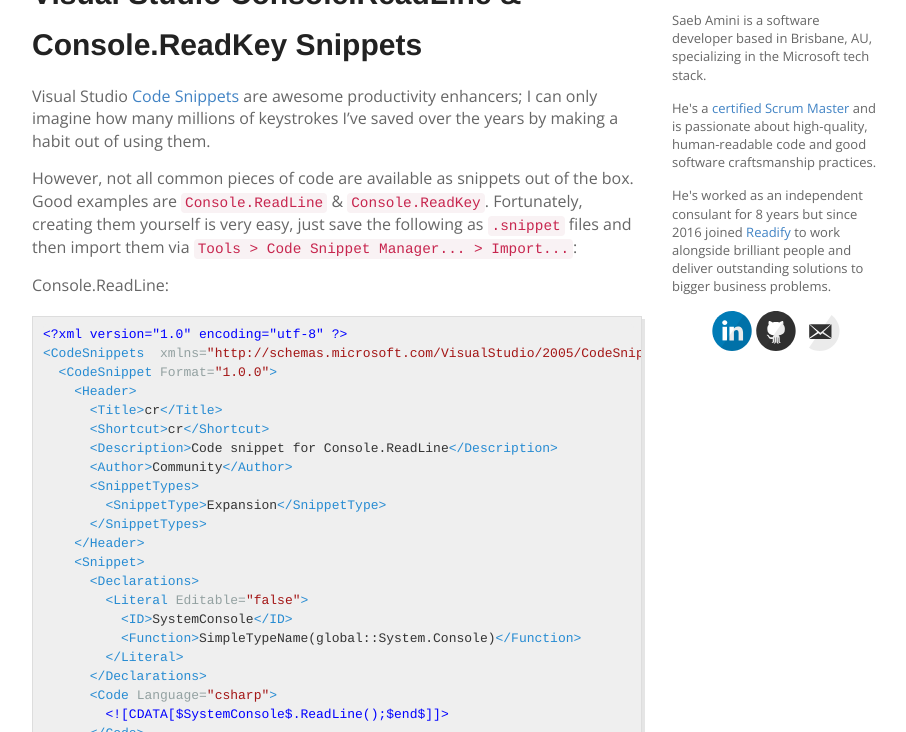
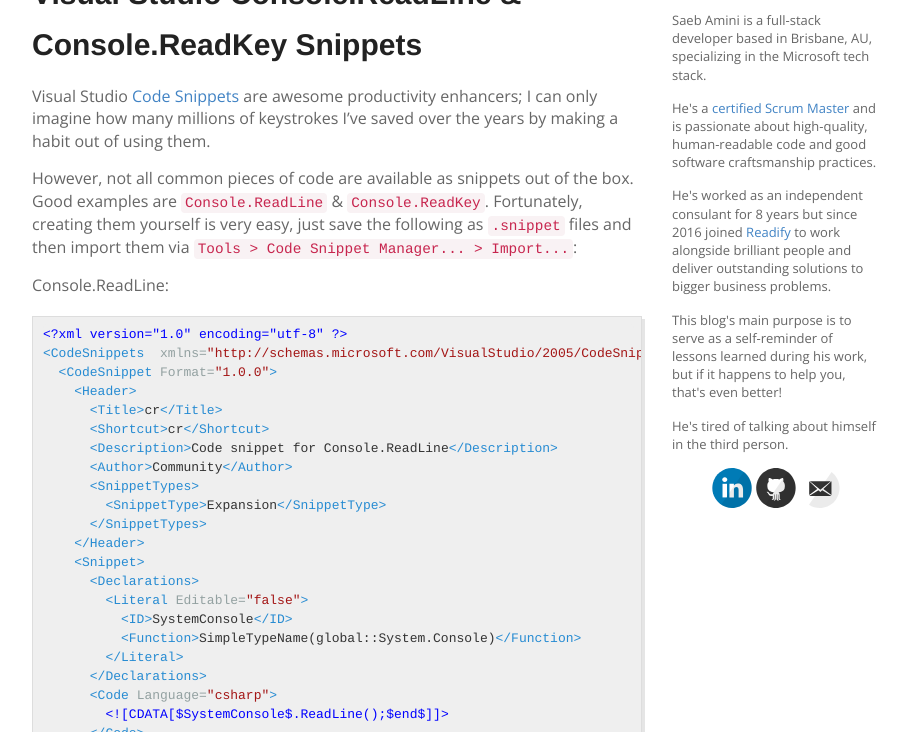
Before and after one commit to SaebAmini/saebamini.github.io, a Jekyll site: the page built from index.html, in a window 1280 px wide and 900 px high, cut to the strip 168-900 px from the top of the window. Shown: the whole strip, without its empty margins (303-1209 px from the left). Built offline with Jekyll 4.4.1, drawn with Linux system fonts in a browser that asks for light colours; comment, search, counter and statistics services are not loaded.

Commit message:
updates side info

```diff
--- a/_layouts/default.html
+++ b/_layouts/default.html
@@ -39,13 +39,19 @@
                 </div>
                 <div class="mini-about">
                     <p>
-                        Saeb Amini is a software developer based in Brisbane, AU, specializing in the Microsoft tech stack.
+                        Saeb Amini is a full-stack developer based in Brisbane, AU, specializing in the Microsoft tech stack.
                     </p>
                     <p>
                         He's a <a href="https://www.scrum.org/Assessments/Certification-Lists?AssessmentName=PSM%20I&l=Amini">certified Scrum Master</a> and is passionate about high-quality, human-readable code and good software craftsmanship practices.
                     </p>
                     <p>
                         He's worked as an independent consulant for 8 years but since 2016 joined <a href="http://readify.net/">Readify</a> to work alongside brilliant people and deliver outstanding solutions to bigger business problems.
+                    </p>
+                    <p>
+                        This blog's main purpose is to serve as a self-reminder of lessons learned during his work, but if it happens to help you, that's even better!
+                    </p>
+                    <p>
+                        He's tired of talking about himself in the third person.
                     </p>
                 </div>
                 <div class="text-center">
```
